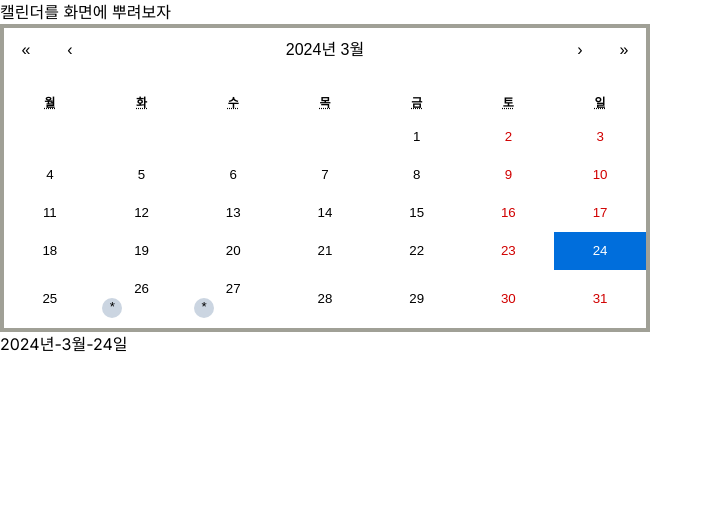
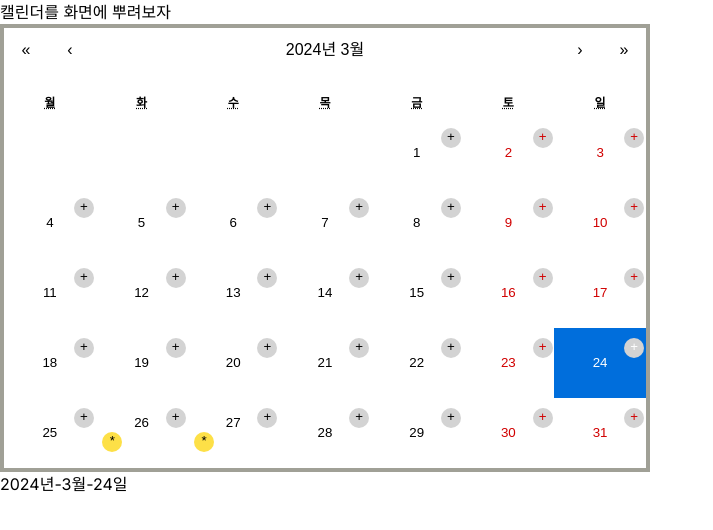
Before and after one commit to Laejun-Kim/kims-prototype, a Next.js app: page /calendar in a window 1280 px wide. Shown: the top 530 px of the page, without its empty margins (0-713 px from the left). Built offline with nearby package versions, Linux system fonts and the light colour scheme.

Commit message:
날짜에 버튼 띄우기

```diff
--- a/src/app/calendar/page.tsx
+++ b/src/app/calendar/page.tsx
@@ -18,32 +18,7 @@ const CalendarPage = () => {
 
   const dayList = ['2024-03-26', '2024-03-27'];
 
-  const addContent = ({ date }: any) => {
-    // 해당 날짜(하루)에 추가할 컨텐츠의 배열
-    const contents = [];
-
-    // date(각 날짜)가  리스트의 날짜와 일치하면 해당 컨텐츠(이모티콘) 추가
-    if (dayList.find((day) => day === moment(date).format('YYYY-MM-DD'))) {
-      contents.push(
-        <>
-          <div className='w-[20px] h-[20px] bg-slate-300 rounded-full'>*</div>
-        </>
-      );
-    }
-    console.log(contents);
-    return <div>{contents}</div>; // 각 날짜마다 해당 요소가 들어감
-  };
-  return (
-    <>
-      <div>캘린더를 화면에 뿌려보자</div>
-      <Calendar
-        value={date}
-        formatDay={(locale, date) => moment(date).format('D')}
-        tileContent={addContent}
-        onChange={onChange}
-        locale='ko'
-        showNeighboringMonth={false}
-        onClickDay={(date) => {
+  const clickDays = () => {
     Swal.fire({
       title: 'sample',
       showDenyButton: true,
@@ -70,15 +45,11 @@ const CalendarPage = () => {
           focusConfirm: false,
           didOpen: () => {
             const popup = Swal.getPopup()!;
-                  contentInput = popup.querySelector(
-                    '#content'
-                  ) as HTMLInputElement;
+            contentInput = popup.querySelector('#content') as HTMLInputElement;
             starttimeInput = popup.querySelector(
               '#starttime'
             ) as HTMLInputElement;
-                  endtimeInput = popup.querySelector(
-                    '#endtime'
-                  ) as HTMLInputElement;
+            endtimeInput = popup.querySelector('#endtime') as HTMLInputElement;
 
             //   contentInput.onkeyup = (event) =>
             //     event.key === "Enter" && Swal.clickConfirm();
@@ -99,7 +70,47 @@ const CalendarPage = () => {
         });
       }
     });
+  };
+
+  const addContent = ({ date }: any) => {
+    // 해당 날짜(하루)에 추가할 컨텐츠의 배열
+    const contents = [];
+
+    // date(각 날짜)가  리스트의 날짜와 일치하면 해당 컨텐츠(이모티콘) 추가
+    if (dayList.find((day) => day === moment(date).format('YYYY-MM-DD'))) {
+      contents.push(
+        <>
+          <div className='w-[20px] h-[20px] bg-yellow-300 rounded-full'>*</div>
+        </>
+      );
+    }
+
+    return (
+      <>
+        <div>{contents}</div>
+        <span
+          onClick={(e) => {
+            e.stopPropagation();
+            console.log('hi');
           }}
+          className='days-btn'
+        >
+          +
+        </span>
+      </>
+    ); // 각 날짜마다 해당 요소가 들어감
+  };
+  return (
+    <>
+      <div>캘린더를 화면에 뿌려보자</div>
+      <Calendar
+        value={date}
+        formatDay={(locale, date) => moment(date).format('D')}
+        tileContent={addContent}
+        onChange={onChange}
+        locale='ko'
+        showNeighboringMonth={false}
+        onClickDay={clickDays}
       />
       <div>{moment(date).format('Y년-M월-D일')}</div>
       <div>
--- a/src/app/globals.css
+++ b/src/app/globals.css
@@ -85,6 +85,23 @@
   font-weight: bold;
 }
 
+.react-calendar__month-view__days__day {
+  background-color: yellow;
+  position: relative;
+  width: 100px;
+  height: 70px;
+}
+
+.days-btn {
+  position: absolute;
+  left: 70px;
+  top: 10px;
+  width: 20px;
+  height: 20px;
+  background-color: lightgrey;
+  border-radius: 50%;
+}
+
 .react-calendar__month-view__days__day--weekend {
   color: #d10000;
 }
```
Lines whose indentation alone changed are shown as unchanged.
